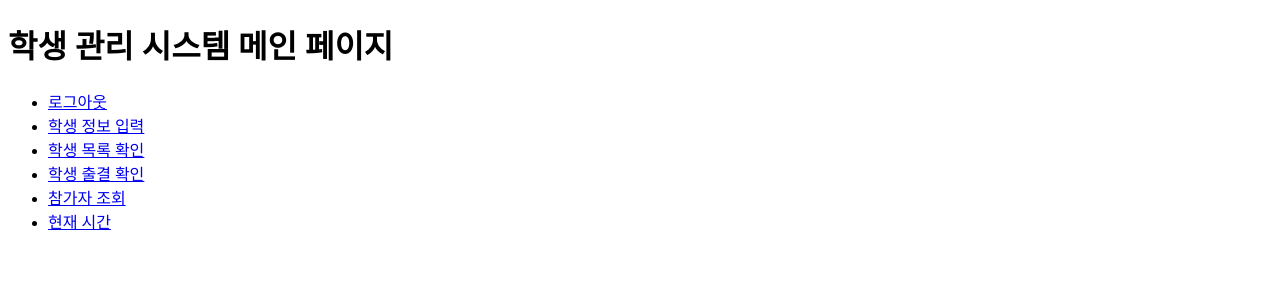
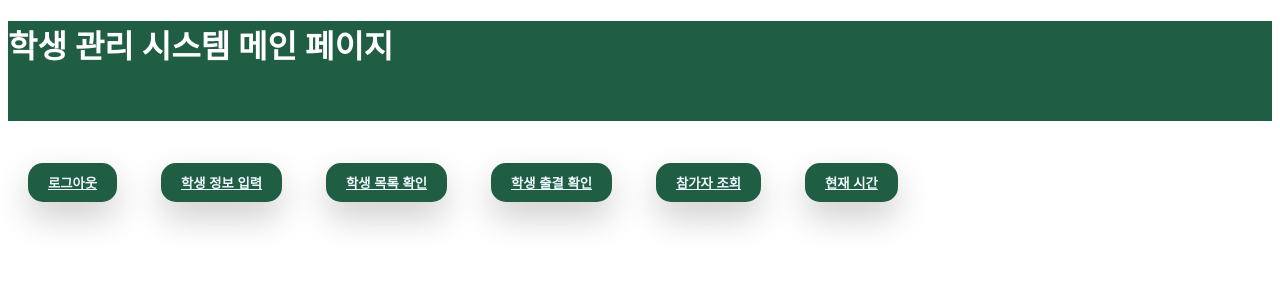
Before and after one commit to nAhYUN22/GRT_attendance, a Django app: page / in a window 1280 px wide. Shown: the top 300 px of the page. Run offline with Django 4.2, Linux system fonts and the light colour scheme; the visitor is signed in with stand-in values (Sample User, id 1); parts of the project's set-up code (start-up, migrations or seed data) failed here and were passed over.

Commit message:
button design

```diff
--- /dev/null
+++ b/grt_webserver/static/css/index.css
@@ -0,0 +1,123 @@
+h1 {
+  width: 100%;
+  height: 100px;
+  background: #205e44;
+  color: white;
+}
+
+button {
+  margin: 20px;
+}
+
+.logout {
+  position: relative;
+  border: none;
+  display: inline-block;
+  padding: 10px 20px;
+  border-radius: 15px;
+  font-family: "paybooc-Light", sans-serif;
+  box-shadow: 0 15px 35px rgba(0, 0, 0, 0.2);
+  text-decoration: none;
+  font-weight: 600;
+  transition: 0.25s;
+  background-color: #205e44;
+  color: #1e6b7b;
+}
+
+.logout_font {
+  color: aliceblue;
+}
+
+.student_info {
+  position: relative;
+  border: none;
+  display: inline-block;
+  padding: 10px 20px;
+  border-radius: 15px;
+  font-family: "paybooc-Light", sans-serif;
+  box-shadow: 0 15px 35px rgba(0, 0, 0, 0.2);
+  text-decoration: none;
+  font-weight: 600;
+  transition: 0.25s;
+  background-color: #205e44;
+  color: #1e6b7b;
+}
+
+a {
+  color: aliceblue;
+}
+
+.student_check {
+  position: relative;
+  border: none;
+  display: inline-block;
+  padding: 10px 20px;
+  border-radius: 15px;
+  font-family: "paybooc-Light", sans-serif;
+  box-shadow: 0 15px 35px rgba(0, 0, 0, 0.2);
+  text-decoration: none;
+  font-weight: 600;
+  transition: 0.25s;
+  background-color: #205e44;
+  color: #1e6b7b;
+}
+
+.student_attend {
+  position: relative;
+  border: none;
+  display: inline-block;
+  padding: 10px 20px;
+  border-radius: 15px;
+  font-family: "paybooc-Light", sans-serif;
+  box-shadow: 0 15px 35px rgba(0, 0, 0, 0.2);
+  text-decoration: none;
+  font-weight: 600;
+  transition: 0.25s;
+  background-color: #205e44;
+  color: #1e6b7b;
+}
+
+.student_list {
+  position: relative;
+  border: none;
+  display: inline-block;
+  padding: 10px 20px;
+  border-radius: 15px;
+  font-family: "paybooc-Light", sans-serif;
+  box-shadow: 0 15px 35px rgba(0, 0, 0, 0.2);
+  text-decoration: none;
+  font-weight: 600;
+  transition: 0.25s;
+  background-color: #205e44;
+  color: #1e6b7b;
+}
+
+.now_time {
+  position: relative;
+  border: none;
+  display: inline-block;
+  padding: 10px 20px;
+  border-radius: 15px;
+  font-family: "paybooc-Light", sans-serif;
+  box-shadow: 0 15px 35px rgba(0, 0, 0, 0.2);
+  text-decoration: none;
+  font-weight: 600;
+  transition: 0.25s;
+  background-color: #205e44;
+  color: #1e6b7b;
+}
+
+.login {
+  position: relative;
+  border: none;
+  display: inline-block;
+  padding: 10px 20px;
+  border-radius: 15px;
+  font-family: "paybooc-Light", sans-serif;
+  box-shadow: 0 15px 35px rgba(0, 0, 0, 0.2);
+  text-decoration: none;
+  font-weight: 600;
+  transition: 0.25s;
+  background-color: #205e44;
+  color: #1e6b7b;
+}
--- a/grt_webserver/templates/index.html
+++ b/grt_webserver/templates/index.html
@@ -1,19 +1,35 @@
-<!DOCTYPE html>
+<!-- <!DOCTYPE html>
 <html lang="ko">
   <head>
-    <meta charset="UTF-8">
+    <meta charset="UTF-8" />
     <title>학생 관리 시스템</title>
   </head>
   <body>
     <h1>학생 관리 시스템 메인 페이지</h1>
     <ul>
       {% if user.is_authenticated %}
-        <li><a href="#" onclick="sendRequest('grt/auth/logout');">로그아웃</a></li>
-        <li><a href="#" onclick="sendRequest('grt/addstudent');">학생 정보 입력</a></li>
-        <li><a href="#" onclick="sendRequest('grt/students');">학생 목록 확인</a></li>
-        <li><a href="#" onclick="sendRequest('grt/attendance');">학생 출결 확인</a></li>
-        {% comment %} <li><a href="#" onclick="sendRequest('grt/createmeeting');">미팅룸 생성</a></li> {% endcomment %}
-        <li><a href="#" onclick="sendRequest('grt/checkattendance');">참가자 조회</a></li>
+      <li>
+        <a href="#" onclick="sendRequest('grt/auth/logout');">로그아웃</a>
+      </li>
+      <li>
+        <a href="#" onclick="sendRequest('grt/addstudent');">학생 정보 입력</a>
+      </li>
+      <li>
+        <a href="#" onclick="sendRequest('grt/students');">학생 목록 확인</a>
+      </li>
+      <li>
+        <a href="#" onclick="sendRequest('grt/attendance');">학생 출결 확인</a>
+      </li>
+      {% comment %}
+      <li>
+        <a href="#" onclick="sendRequest('grt/createmeeting');">미팅룸 생성</a>
+      </li>
+      {% endcomment %}
+      <li>
+        <a href="#" onclick="sendRequest('grt/checkattendance');"
+          >참가자 조회</a
+        >
+      </li>
       <li><a href="#" onclick="sendRequest('grt/gettest');">현재 시간</a></li>
       {% else %}
       <li><a href="#" onclick="sendRequest('grt/login');">로그인</a></li>
@@ -22,4 +38,51 @@
 
     <script src="../static/js/main.js"></script>
   </body>
+</html> -->
+
+<!DOCTYPE html>
+<html lang="ko">
+  <head>
+    <meta charset="UTF-8" />
+    <title>학생 관리 시스템</title>
+    <link rel="stylesheet" href="/static/css/index.css" />
+  </head>
+  <body>
+    <h1>학생 관리 시스템 메인 페이지</h1>
+
+    {% if user.is_authenticated %}
+    <button class="logout" type="button">
+      <a href="#" onclick="sendRequest('grt/auth/logout');" class="logout_font"
+        >로그아웃</a
+      >
+    </button>
+
+    <button class="student_info" type="button">
+      <a href="#" onclick="sendRequest('grt/addstudent');">학생 정보 입력</a>
+    </button>
+    <button class="student_list" type="button">
+      <a href="#" onclick="sendRequest('grt/students');">학생 목록 확인</a>
+    </button>
+    <button class="student_attend" type="button">
+      <a href="#" onclick="sendRequest('grt/attendance');">학생 출결 확인</a>
+    </button>
+    {% comment %}
+    <li>
+      <a href="#" onclick="sendRequest('grt/createmeeting');">미팅룸 생성</a>
+    </li>
+    {% endcomment %}
+    <button class="student_check" type="button">
+      <a href="#" onclick="sendRequest('grt/checkattendance');">참가자 조회</a>
+    </button>
+    <button class="now_time" type="button">
+      <a href="#" onclick="sendRequest('grt/gettest');">현재 시간</a>
+    </button>
+    {% else %}
+    <button class="login" type="button">
+      <a href="#" onclick="sendRequest('grt/login');">로그인</a>
+    </button>
+    {% endif %}
+
+    <script src="../static/js/main.js"></script>
+  </body>
 </html>
```
Also changed, not shown: grt_webserver/static/css/addstudent.css (added, +40 -0 lines), grt_webserver/static/css/checkattendance.css (added, +29 -0 lines), grt_webserver/static/css/studentlist.css (added, +41 -0 lines), grt_webserver/templates/addstudent.html (+5 -3 lines), grt_webserver/templates/checkattendance.html (+42 -6 lines), grt_webserver/templates/studentlist.html (+38 -2 lines). Lines whose indentation alone changed are shown as unchanged.
